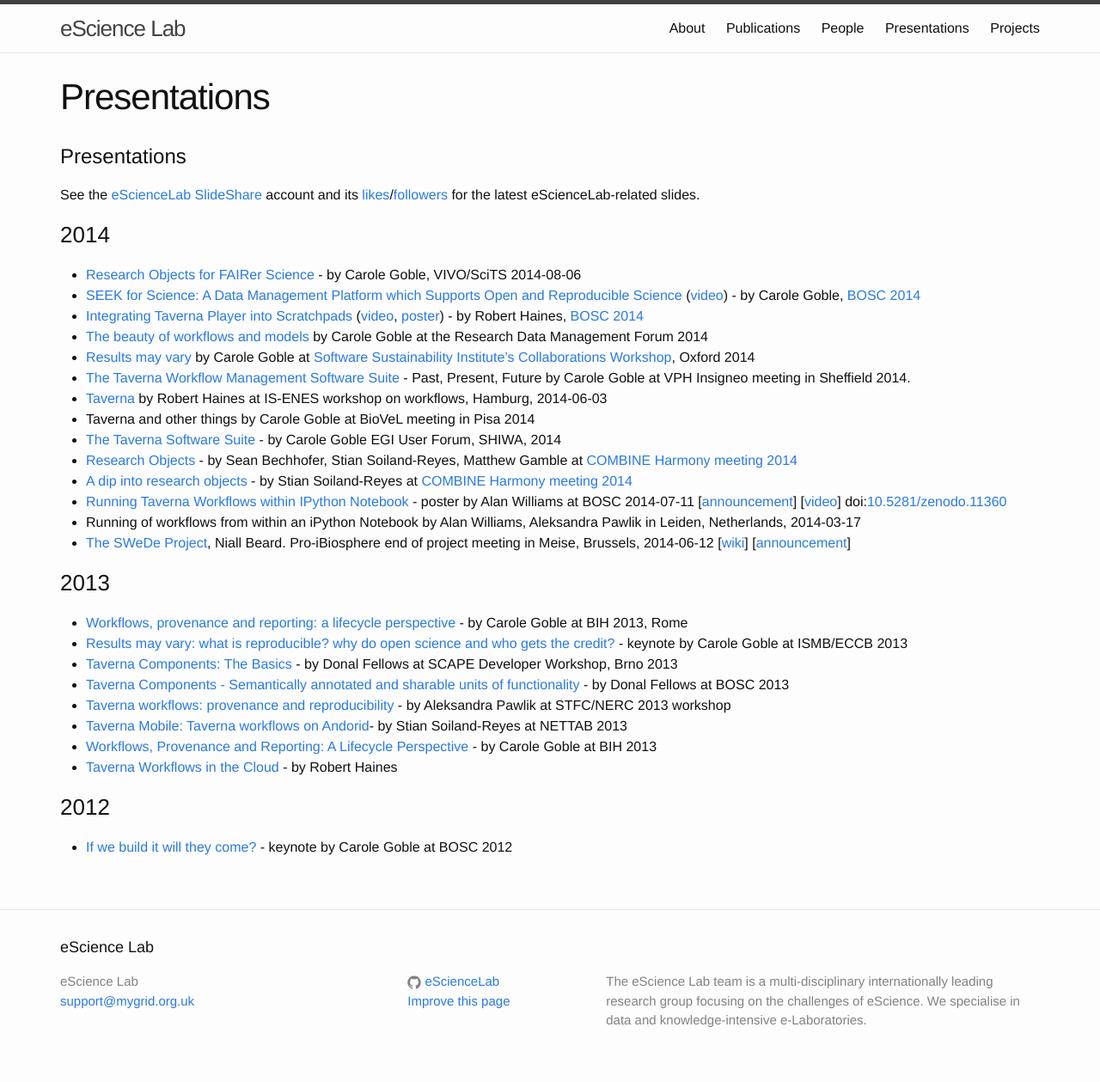
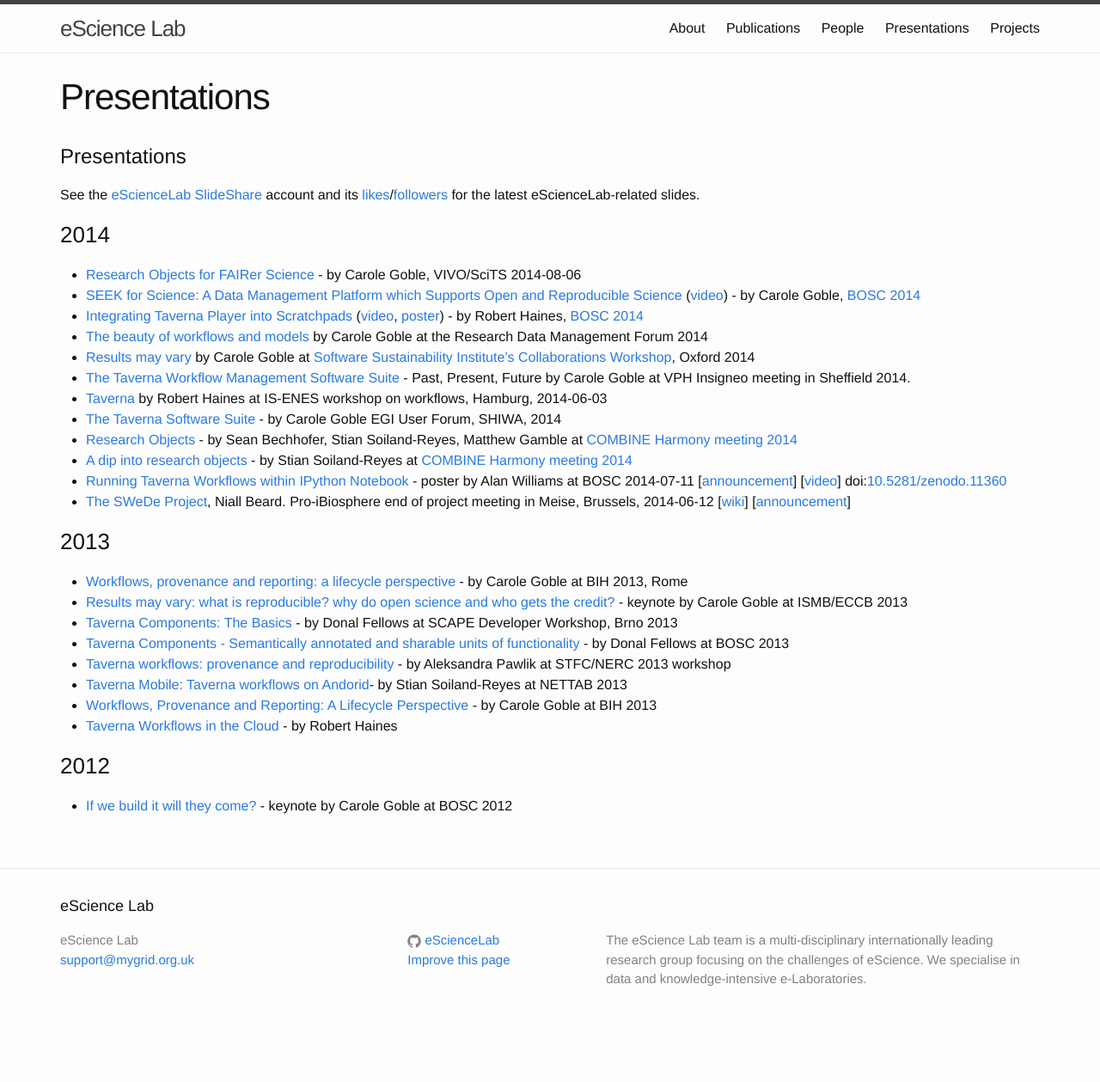
Before and after one commit to eScienceLab/eScienceLab.github.io, a Jekyll site: the page built from publications/presentations.md, in a window 1280 px wide. Shown: the whole page at 86% size. Built offline with Jekyll 4.4.1, drawn with Linux system fonts in a browser that asks for light colours; after the commit the page ends 1211 px from its top, so only the background shows below that.

Commit message:
Removed presentations without links

```diff
--- a/publications/presentations.md
+++ b/publications/presentations.md
@@ -16,12 +16,10 @@
 *   [Results may vary](http://www.slideshare.net/carolegoble/results-may-vary-collaborations-workshop-oxford-2014) by Carole Goble at [Software Sustainability Institute's Collaborations Workshop](http://software.ac.uk/collaborations-workshop-2014-cw14-software-your-reproducible-research), Oxford 2014
 *   [The Taverna Workflow Management Software Suite](http://www.slideshare.net/mygrid/the-taverna-workflow-management-software-suite-past-present-future) - Past, Present, Future by Carole Goble at VPH Insigneo meeting in Sheffield 2014.
 *   [Taverna](http://www.slideshare.net/mygrid/20140603taverna) by Robert Haines at IS-ENES workshop on workflows, Hamburg, 2014-06-03
-*   Taverna and other things by Carole Goble at BioVeL meeting in Pisa 2014
 *   [The Taverna Software Suite](http://www.slideshare.net/mygrid/taverna-serveregi-userforumshiwa) - by Carole Goble EGI User Forum, SHIWA, 2014
 *   [Research Objects](http://www.slideshare.net/seanb/research-objects-harmony-2014) - by Sean Bechhofer, Stian Soiland-Reyes, Matthew Gamble at [COMBINE Harmony meeting 2014](http://co.mbine.org/events/HARMONY_2014)
 *   [A dip into research objects](http://www.slideshare.net/soilandreyes/diving-into-research-objects) - by Stian Soiland-Reyes at [COMBINE Harmony meeting 2014](http://co.mbine.org/events/HARMONY_2014)
 *   [Running Taverna Workflows within IPython Notebook](https://zenodo.org/record/11360) - poster by Alan Williams at BOSC 2014-07-11 [[announcement](http://www.taverna.org.uk/2014/05/20/calling-taverna-workflows-from-ipython-notebook/)] [[video](https://www.youtube.com/watch?v=QVQwSOX5S08)] doi:[10.5281/zenodo.11360](http://dx.doi.org/10.5281/zenodo.11360)
-*   Running of workflows from within an iPython Notebook by Alan Williams, Aleksandra Pawlik in Leiden, Netherlands, 2014-03-17
 *   [The SWeDe Project](http://www.slideshare.net/mygrid/swede-scientific-webservice-description), Niall Beard. Pro-iBiosphere end of project meeting in Meise, Brussels, 2014-06-12 [[wiki](http://wiki.pro-ibiosphere.eu/wiki/The_SWeDe_Project)] [[announcement](http://www.pro-ibiosphere.eu/news/4655_swede%20%28scientific%20web-service%20description%29%20-%20an%20xml%20schema%20definition%20for%20describing%20web%20services%20in%20the%20scientific%20domain%20/)]
 
 ### 2013
```
